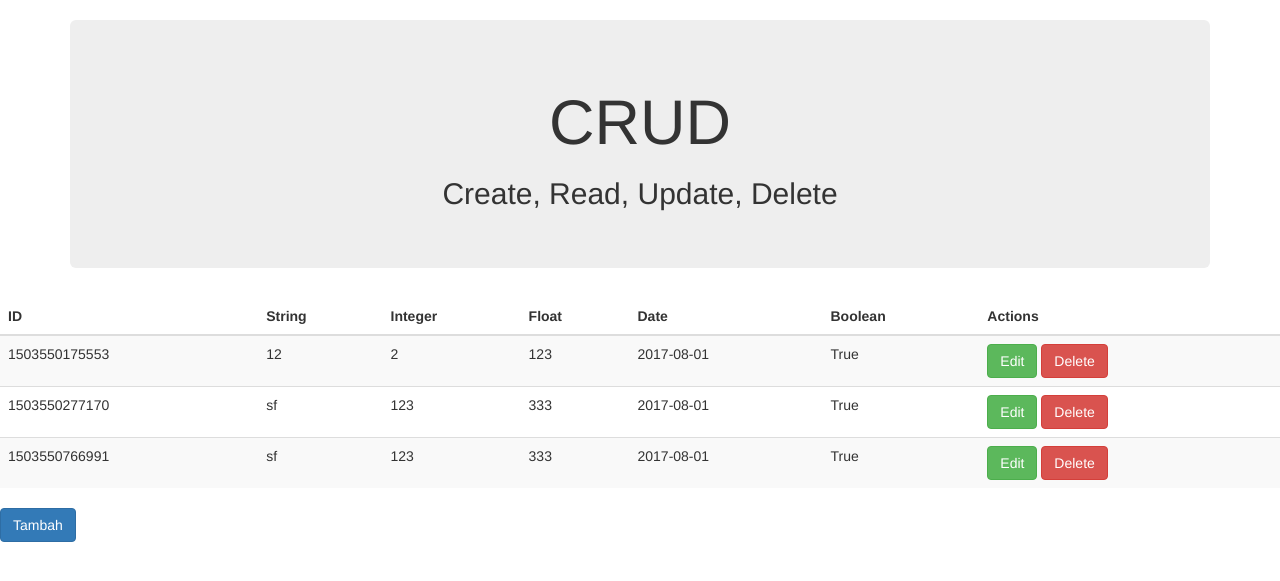
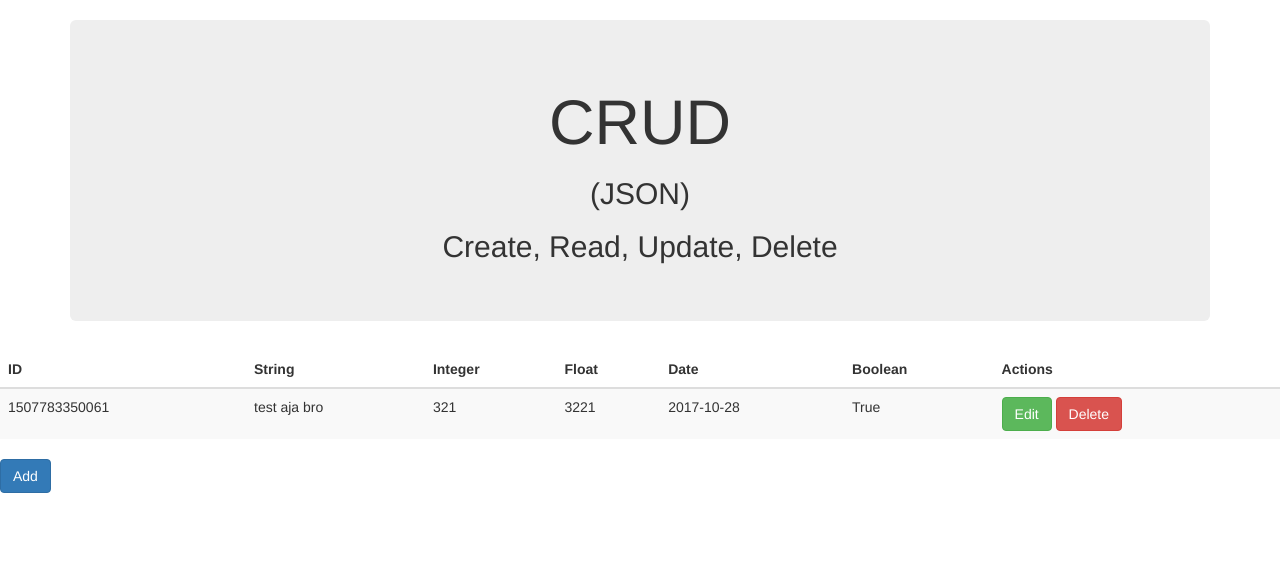
Before and after one commit to codago/json-bread, a Node server app: page / in a window 1280 px wide. Shown: the part 51-632 px from the top of the page. Run offline with Node 20, Linux system fonts and the light colour scheme.

Commit message:
fix bugs

```diff
--- a/data.json
+++ b/data.json
@@ -1,26 +1,10 @@
 [
    {
-      "id": 1503550175553,
-      "string": "12",
-      "integer": "2",
-      "float": "123",
-      "date": "2017-08-01",
-      "bool": "True"
-   },
-   {
-      "id": 1503550277170,
-      "string": "sf",
-      "integer": "123",
-      "float": "333",
-      "date": "2017-08-01",
-      "bool": "True"
-   },
-   {
-      "id": 1503550766991,
-      "string": "sf",
-      "integer": "123",
-      "float": "333",
-      "date": "2017-08-01",
-      "bool": "True"
+      "id": 1507783350061,
+      "string": "test aja bro",
+      "integer": 321,
+      "float": 3221,
+      "date": "2017-10-28",
+      "bool": true
    }
 ]
--- a/server.js
+++ b/server.js
@@ -1,4 +1,4 @@
-const express = require("express");
+  const express = require("express");
 const app = express();
 const path = require("path");
 const fs = require("fs");
@@ -35,11 +35,11 @@ app.get("/add", function(req, res) {
 app.post("/add", function(req, res) {
   var id = Date.now();
   var string = req.body.string;
-  var integer = req.body.integer;
-  var float = req.body.float;
+  var integer = parseInt(req.body.integer);
+  var float = parseFloat(req.body.float);
   var date = req.body.date;
-  var bool = req.body.bool;
-  console.log(req.body);
+  var bool = (req.body.bool === "True" ? true : false);
+  console.log("ini req.body add:", req.body);
   fs.readFile(DATA_PATH, function(err, data) {
     if (err) {
       console.error(err);
@@ -74,6 +74,7 @@ app.get("/delete/:id", function(req, res) {
     } else {
       var data = JSON.parse(data);
       var id = Number(req.params.id);
+      console.log(data);
       for (var i = 0; i < data.length; i++) {
         if (data[i].id === id) {
           data.splice(i, 1);
--- a/views/add.ejs
+++ b/views/add.ejs
@@ -27,12 +27,12 @@
       </div>
 
       <br>Boolean<br>
-      <select name="bool">
+      <select name="bool" class="form-control">
         <option value="True">True</option>
         <option value="False">False</option>
       </select>
       <br><br>
-      <button type="submit" name="button">add</button>
+      <button class="btn btn-primary" type="submit" name="button">add</button>
 
     </form>
   </div>
--- a/views/list.ejs
+++ b/views/list.ejs
@@ -9,6 +9,7 @@
   <div class="container">
     <div class="jumbotron">
       <h1 align="center">CRUD</h1>
+      <h2 align="center"> (JSON)</h2>
       <h2 align="center"> Create, Read, Update, Delete</h2>
     </div>
   </div>
@@ -26,6 +27,7 @@
     </tr>
     </thead>
     <tbody>
+      <% console.log(data) %>
       <% if(data.length >=0) { %>
        <% for(var i = 0; i<data.length; i++) {%>
          <tr>
@@ -34,8 +36,9 @@
            <td> <%= data[i].integer %> </td>
            <td> <%= data[i].float %> </td>
            <td> <%= data[i].date %> </td>
-           <td> <%= data[i].bool %> </td>
-           <td><button type="button" class="btn btn-success"> <a href='/edit/<%= data[i].id %>'>Edit</a></button> <button type="button" class="btn btn-danger" onclick="return confirm('Are you sure you want to delete this item?')";><a h`ref='/delete/<%= data[i].id %>'>Delete</a></button></td>
+           <td> <%= data[i].bool ? "True" : "False" %> </td>
+           <td><a class="btn btn-success" href='/edit/<%= data[i].id %>'>Edit</a>
+             <a class="btn btn-danger" href='/delete/<%= data[i].id %>' onclick="return confirm('Are you sure you want to delete this item?')">Delete</a></td>
         </tr>
         <% } %>
       <% } else { %>
@@ -44,7 +47,7 @@
     </tbody>
 
   </table>
-  <button type="button" class="btn btn-primary"><a colo'white' href='/add'>Tambah</a></button>
+  <a class="btn btn-primary" href='/add'>Add</a>
   </form>
 
 <% include partials/footer %>
```
Also changed, not shown: views/edit.ejs (+5 -5 lines).
